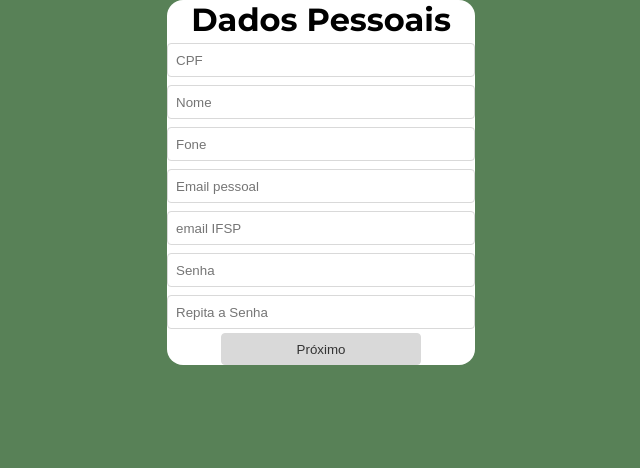
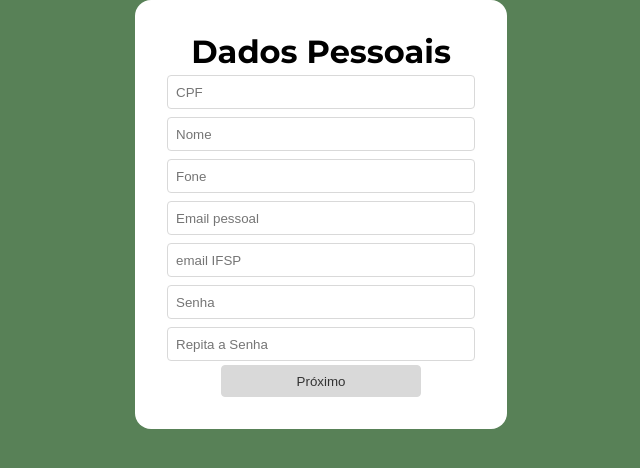
Before and after one commit to NatanRocha43/coolnect_front, a React (Create React App) app: page /cadastro in a window 1280 px wide. Shown: the top 468 px of the page, without its empty margins (319-959 px from the left). Built offline with nearby package versions, Linux system fonts and the light colour scheme.

Commit message:
Adicionado padding no form de cadastro

```diff
--- a/src/pages/cadastro/style.js
+++ b/src/pages/cadastro/style.js
@@ -20,4 +20,6 @@ export const Card = styled.div`
   background-color: #FFF;
   border-radius: 16px;
 
+  padding: 32px;
+
 `;
```
